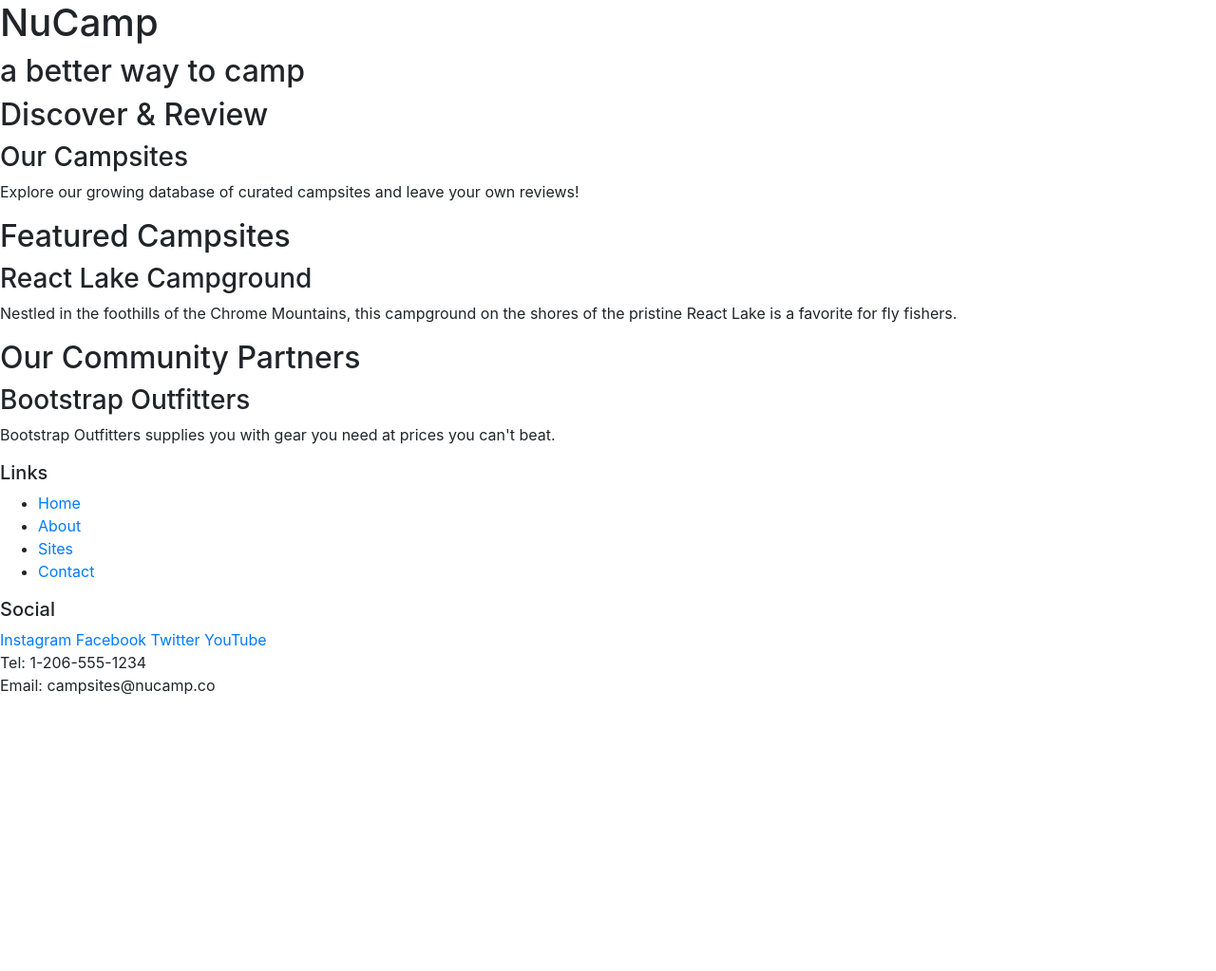
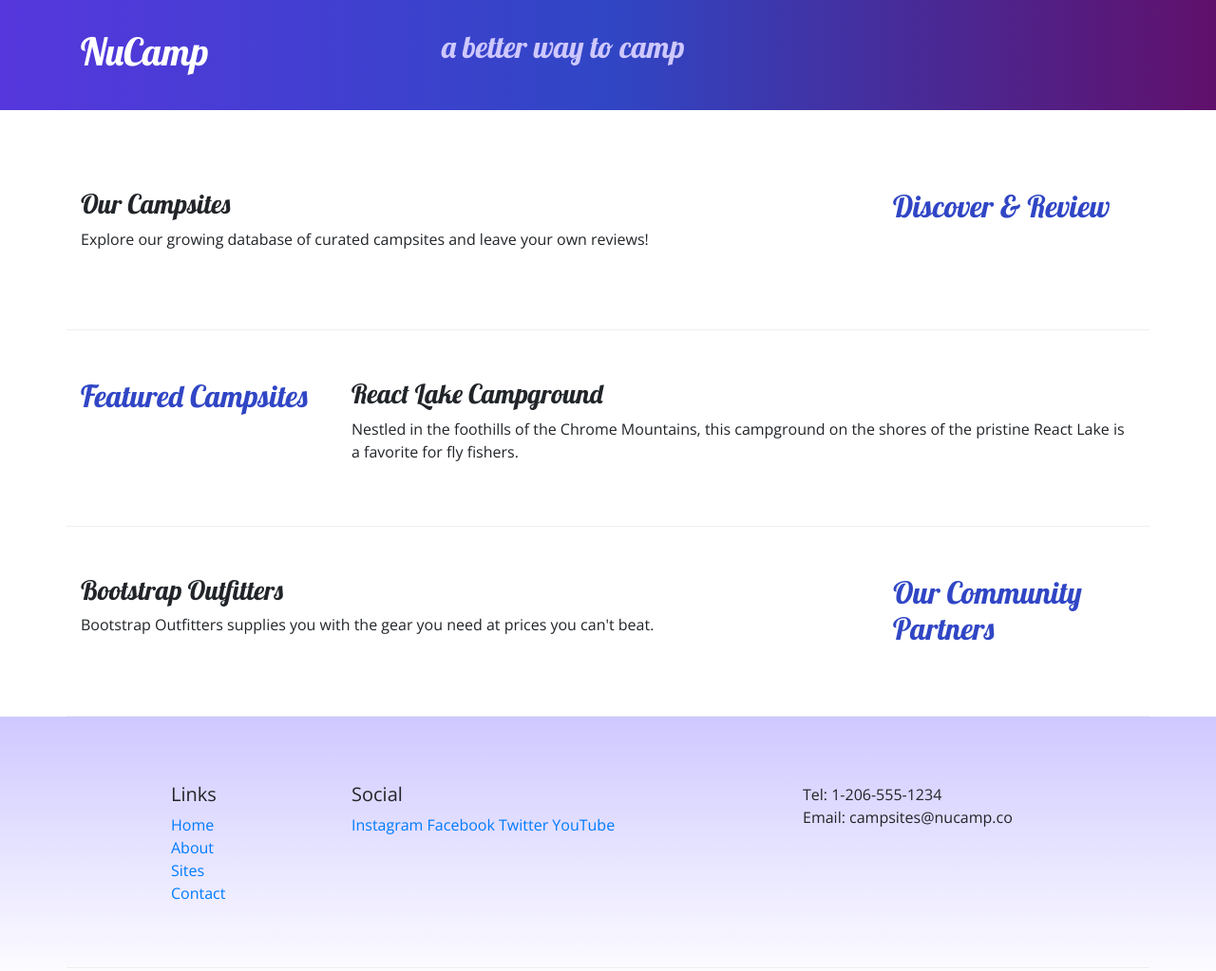
Before and after one commit to iGreenDS/git-test, a website: page index.html in a window 1280 px wide. Shown: the whole page at 95% size. Before the commit the page ends 800 px from the top, so only its background shows below. Drawn offline with nearby package versions, Linux system fonts and the light colour scheme.

Commit message:
first com on branch FirstWeek

```diff
--- /dev/null
+++ b/css/styles.css
@@ -0,0 +1,32 @@
+body {
+    font-family: "Open Sans", sans-serif;
+}
+
+h1, h2, h3 {
+    font-family: "Lobster", cursive;
+}
+
+h2 {
+    color: #3046C5;
+}
+
+header h2 {
+    color: #CEC8FF;
+}
+
+footer {
+    background-image: linear-gradient(#CEC8FF, white);
+    padding: 20px 0;
+}
+
+.jumbotron {
+    padding: 30px;
+    background-image: linear-gradient(to right, #5637DD, #3046C5, #60106B);
+    color: white;
+}
+
+.row-content {
+    padding: 50px 0;
+    border-bottom: 1px ridge;
+    min-height: 200px;
+}
--- a/index.html
+++ b/index.html
@@ -12,57 +12,83 @@
      <!-- Bootstrap CSS -->
      <link rel="stylesheet" href="node_modules/bootstrap/dist/css/bootstrap.min.css" />
 
-     <title>NuCamp: A Better Way To Camp July</title>
+      <!-- Additional CSS must be placed after Bootstrap CSS -->
+    <link rel="stylesheet" href="https://fonts.googleapis.com/css?family=Lobster|Open+Sans" />
+    <link rel="stylesheet" href="css/styles.css" />
+    <title>NuCamp: A Better Way To Camp</title>
 
 </head>
-
 <body>
 
-    <header>
-        <div>
+    <header class="jumbotron jumbotron-fluid">
+
+            <div class="container">
+                <div class="row  ">
+                    <div class="col col-sm-4">
                         <h1>NuCamp</h1>
+                    </div>
+                    <div class="col col-sm-8">
                         <h2>a better way to camp</h2>
+                    </div>
+                </div>
             </div>
     </header>
 
-    <div>
+        <div class="container">
+            <div class="row row-content">
+                <div class="col-sm-4 order-sm-last col-md-3">
                     <h2>Discover & Review</h2>
+                </div>
+                <div class="col">
                     <h3>Our Campsites</h3>
                     <p>Explore our growing database of curated campsites and leave your own reviews!</p>
                 </div>
+            </div>
 
-    <div>
+            <div class="row row-content">
+                <div class="col-sm-4 col-md-3">
                     <h2>Featured Campsites</h2>
+                </div>
+                <div class="col">
                     <h3>React Lake Campground</h3>
                     <p>Nestled in the foothills of the Chrome Mountains, this campground on the shores of the pristine React Lake is a favorite for fly fishers.</p>
                    </div>
-
-    <div>
-        <h2>Our Community Partners</h2>
-        <h3>Bootstrap Outfitters</h3>
-        <p>Bootstrap Outfitters supplies you with gear you need at prices you can't beat.</p>
             </div>
 
+            <div class="row row-content">
+                <div class="col-sm-4 order-sm-last col-md-3">
+                    <h2>Our Community Partners</h2>
+                </div>
+                <div class="col">
+                    <h3>Bootstrap Outfitters</h3>
+                    <p>Bootstrap Outfitters supplies you with the gear you need at prices you can't beat.</p>
+                </div>
+            </div>
+        </div>
         <footer>
-        <div>
+            <div class="container">
+                <div class="row row-content">
+                    <div class="col-4 col-sm-2 offset-1"  >
                         <h5>Links</h5>
-            <ul>
+                        <ul class="list-unstyled">
                             <li><a href="#">Home</a></li>
                             <li><a href="#">About</a></li>
                             <li><a href="#">Sites</a></li>
                             <li><a href="#">Contact</a></li>
                         </ul>
                     </div>
-        <div>
+                    <div class="col-6 col-sm-5">
                         <h5>Social</h5>
                         <a href="http://instagram.com/">Instagram</a>
                         <a href="http://facebook.com/">Facebook</a>
                         <a href="http://twitter.com/">Twitter</a>
                         <a href="http://youtube.com/">YouTube</a>
                     </div>
-        <div>
+                    <div class="col-sm-4">
                         Tel: 1-206-555-1234<br />
                         Email: campsites@nucamp.co
+                    </div>
+               </div>
             </div>
         </footer>
      <!-- jQuery must come first, then Popper.js, then the Bootstrap JavaScript plugins.-->
```
Lines whose indentation alone changed are shown as unchanged.
